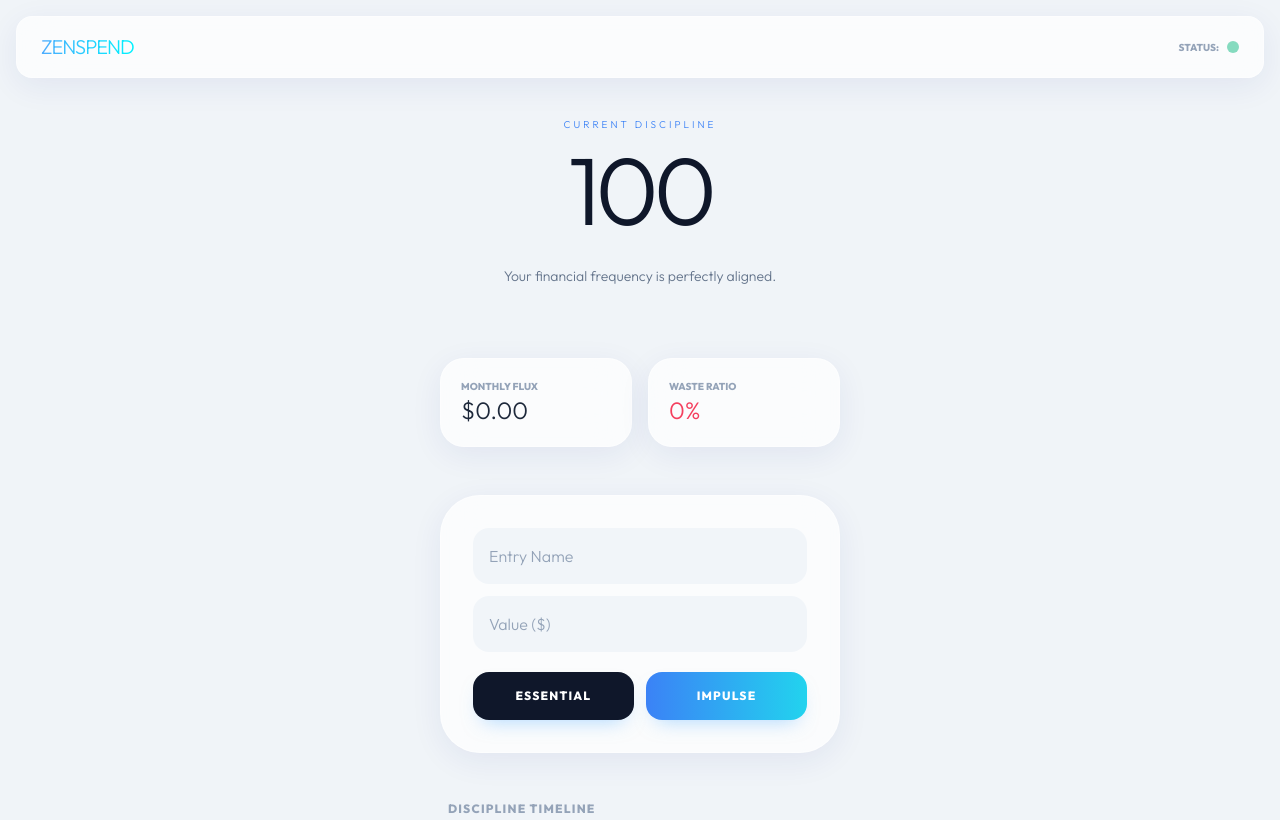
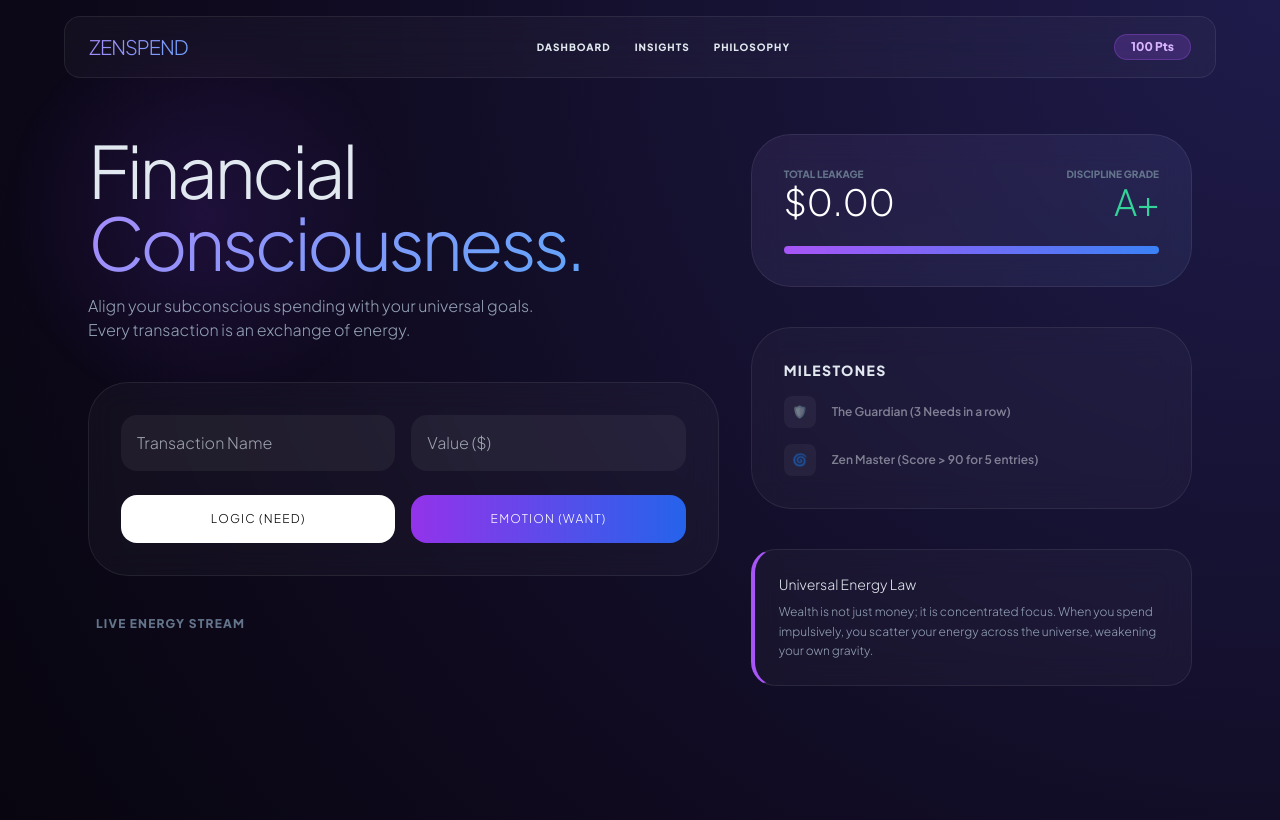
Before and after one commit to KBBrian-dev/The-financial-discipline-, a plain HTML site: page index.html in a window 1280 px wide. Shown: the top 820 px of the page. Drawn offline with nearby package versions, Linux system fonts and the light colour scheme.

Commit message:
Update index.html

```diff
--- a/index.html
+++ b/index.html
@@ -3,172 +3,212 @@
 <head>
     <meta charset="UTF-8">
     <meta name="viewport" content="width=device-width, initial-scale=1.0">
-    <title>ZenSpend | Motion Discovery</title>
+    <title>ZenSpend | Elite Discipline</title>
     <script src="https://cdn.tailwindcss.com"></script>
-    <link href="https://fonts.googleapis.com/css2?family=Outfit:wght@300;600;800&display=swap" rel="stylesheet">
+    <link href="https://fonts.googleapis.com/css2?family=Plus+Jakarta+Sans:wght@300;600;800&display=swap" rel="stylesheet">
     <style>
         :root {
-            --primary: #00f2fe;
-            --secondary: #4facfe;
+            --bg-deep: #0f0a1e;
+            --accent-purple: #7c3aed;
+            --accent-blue: #3b82f6;
         }
         body {
-            background: #f0f4f8;
-            color: #1e293b;
-            font-family: 'Outfit', sans-serif;
-            overflow-x: hidden;
+            background: radial-gradient(circle at top right, #1e1b4b, #0f0a1e, #000000);
+            color: #e2e8f0;
+            font-family: 'Plus Jakarta Sans', sans-serif;
+            min-height: 200vh; /* Ensures plenty of scroll space */
         }
-        .vibrant-glass {
-            background: rgba(255, 255, 255, 0.7);
-            backdrop-filter: blur(20px);
-            border: 1px solid rgba(255, 255, 255, 0.4);
-            box-shadow: 0 8px 32px rgba(31, 38, 135, 0.07);
+        .glass {
+            background: rgba(255, 255, 255, 0.03);
+            backdrop-filter: blur(15px);
+            border: 1px solid rgba(255, 255, 255, 0.08);
+            transition: all 0.4s cubic-bezier(0.175, 0.885, 0.32, 1.275);
         }
-        .reveal {
-            opacity: 0;
-            transform: translateY(30px);
-            transition: all 0.8s ease-out;
+        .glass:hover { transform: translateY(-5px); border-color: rgba(124, 58, 237, 0.5); }
+
+        /* Animation: Scroll Reveal */
+        .reveal { opacity: 0; transform: translateY(40px); transition: all 0.8s ease-out; }
+        .reveal.active { opacity: 1; transform: translateY(0); }
+
+        /* Background Glow Follower (Desktop Feature) */
+        #glow {
+            position: fixed; width: 400px; height: 400px;
+            background: radial-gradient(circle, rgba(124, 58, 237, 0.15) 0%, transparent 70%);
+            border-radius: 50%; pointer-events: none; z-index: -1;
         }
-        .reveal.active {
-            opacity: 1;
-            transform: translateY(0);
+
+        .gradient-text {
+            background: linear-gradient(135deg, #a78bfa 0%, #60a5fa 100%);
+            -webkit-background-clip: text; -webkit-text-fill-color: transparent;
         }
-        .gradient-text {
-            background: linear-gradient(to right, #4facfe 0%, #00f2fe 100%);
-            -webkit-background-clip: text;
-            -webkit-text-fill-color: transparent;
-        }
-        .btn-shadow { box-shadow: 0 10px 20px -10px rgba(79, 172, 254, 0.5); }
     </style>
 </head>
-<body class="pb-20">
+<body>
 
-    <nav class="sticky top-4 z-50 mx-4 vibrant-glass px-6 py-4 rounded-2xl flex justify-between items-center">
-        <h1 class="font-800 text-xl tracking-tighter gradient-text">ZENSPEND</h1>
-        <div class="flex items-center gap-2">
-            <span class="text-[10px] font-bold text-slate-400 uppercase">Status:</span>
-            <div id="status-dot" class="w-3 h-3 rounded-full bg-emerald-500 animate-pulse"></div>
+    <div id="glow"></div>
+
+    <nav class="sticky top-0 z-50 glass m-4 rounded-2xl px-6 py-4 flex justify-between items-center max-w-6xl mx-auto">
+        <h1 class="font-800 text-xl tracking-tighter gradient-text uppercase">ZenSpend <span class="text-white opacity-50 text-xs">v3.0</span></h1>
+        <div class="flex gap-6 text-[10px] font-bold uppercase tracking-widest hidden md:flex">
+            <a href="#" class="hover:text-purple-400">Dashboard</a>
+            <a href="#" class="hover:text-purple-400">Insights</a>
+            <a href="#" class="hover:text-purple-400">Philosophy</a>
         </div>
+        <div id="score-pill" class="bg-purple-500/20 text-purple-300 px-4 py-1 rounded-full text-xs font-bold border border-purple-500/30">100 Pts</div>
     </nav>
 
-    <div class="max-w-md mx-auto p-6 space-y-12">
+    <main class="max-w-6xl mx-auto px-6 grid grid-cols-1 lg:grid-cols-12 gap-8 py-10">
 
-        <section class="text-center py-6 reveal">
-            <span class="text-[10px] font-800 tracking-[0.3em] text-blue-500 uppercase">Current Discipline</span>
-            <h2 id="score-large" class="text-8xl font-800 my-2 text-slate-900 tracking-tighter">100</h2>
-            <div class="w-24 h-1 bg-gradient-to-right from-blue-400 to-cyan-300 mx-auto rounded-full"></div>
-            <p class="mt-4 text-slate-500 text-sm font-medium">Your financial frequency is perfectly aligned.</p>
+        <div class="lg:col-span-7 space-y-10">
+
+            <section class="reveal text-center lg:text-left">
+                <h2 class="text-5xl lg:text-7xl font-800 tracking-tighter mb-4">Financial <br><span class="gradient-text">Consciousness.</span></h2>
+                <p class="text-slate-400 max-w-md">Align your subconscious spending with your universal goals. Every transaction is an exchange of energy.</p>
             </section>
 
-        <section class="grid grid-cols-2 gap-4 reveal">
-            <div class="vibrant-glass p-5 rounded-3xl">
-                <p class="text-[10px] font-bold text-slate-400 uppercase">Monthly Flux</p>
-                <p id="total-val" class="text-2xl font-800 text-slate-800">$0.00</p>
+            <section class="glass p-8 rounded-[2.5rem] reveal">
+                <div class="grid grid-cols-1 md:grid-cols-2 gap-4 mb-6">
+                    <input id="item" type="text" placeholder="Transaction Name" class="bg-white/5 border-none rounded-2xl p-4 outline-none focus:ring-2 focus:ring-purple-500 text-white">
+                    <input id="amount" type="number" placeholder="Value ($)" class="bg-white/5 border-none rounded-2xl p-4 outline-none focus:ring-2 focus:ring-blue-500 text-white">
                 </div>
-            <div class="vibrant-glass p-5 rounded-3xl">
-                <p class="text-[10px] font-bold text-slate-400 uppercase">Waste Ratio</p>
-                <p id="waste-val" class="text-2xl font-800 text-rose-500">0%</p>
+                <div class="flex gap-4">
+                    <button onclick="addLog(true)" class="flex-1 bg-white text-black py-4 rounded-2xl font-800 uppercase tracking-widest text-xs hover:bg-slate-200 transition">Logic (Need)</button>
+                    <button onclick="addLog(false)" class="flex-1 bg-gradient-to-r from-purple-600 to-blue-600 text-white py-4 rounded-2xl font-800 uppercase tracking-widest text-xs hover:opacity-90 transition">Emotion (Want)</button>
                 </div>
             </section>
 
-        <section class="vibrant-glass p-8 rounded-[2.5rem] space-y-5 reveal">
-            <div class="space-y-3">
-                <input id="item" type="text" placeholder="Entry Name" class="w-full bg-slate-100 border-none rounded-2xl p-4 text-slate-800 placeholder:text-slate-400 focus:ring-2 focus:ring-blue-400 outline-none transition-all">
-                <input id="amount" type="number" placeholder="Value ($)" class="w-full bg-slate-100 border-none rounded-2xl p-4 text-slate-800 placeholder:text-slate-400 focus:ring-2 focus:ring-blue-400 outline-none transition-all">
-            </div>
-            <div class="flex gap-3">
-                <button onclick="addEntry(true)" class="flex-1 bg-slate-900 text-white py-4 rounded-2xl font-bold text-xs uppercase tracking-widest active:scale-95 transition btn-shadow">Essential</button>
-                <button onclick="addEntry(false)" class="flex-1 bg-gradient-to-r from-blue-500 to-cyan-400 text-white py-4 rounded-2xl font-bold text-xs uppercase tracking-widest active:scale-95 transition btn-shadow">Impulse</button>
+            <section class="space-y-4 reveal">
+                <h3 class="text-xs font-bold text-slate-500 uppercase tracking-widest px-2">Live Energy Stream</h3>
+                <div id="feed" class="space-y-4">
                     </div>
             </section>
-
-        <section class="space-y-4">
-            <h3 class="text-xs font-bold text-slate-400 uppercase tracking-widest px-2">Discipline Timeline</h3>
-            <div id="history-feed" class="space-y-4">
-                </div>
-        </section>
-
-        <section class="space-y-8 pt-10">
-            <div class="reveal vibrant-glass p-8 rounded-[2rem] bg-gradient-to-br from-blue-50 to-white">
-                <div class="w-10 h-10 bg-blue-100 rounded-xl flex items-center justify-center mb-4">🧬</div>
-                <h4 class="font-800 text-lg text-slate-800">The Prefrontal Cortex</h4>
-                <p class="text-sm text-slate-500 leading-relaxed mt-2">When you hit "Impulse," you're bypassing your logic center. This app forces your brain to re-engage the prefrontal cortex, strengthening your long-term willpower.</p>
         </div>
 
-            <div class="reveal vibrant-glass p-8 rounded-[2rem] bg-gradient-to-br from-purple-50 to-white">
-                <div class="w-10 h-10 bg-purple-100 rounded-xl flex items-center justify-center mb-4">🌌</div>
-                <h4 class="font-800 text-lg text-slate-800">Financial Quantum</h4>
-                <p class="text-sm text-slate-500 leading-relaxed mt-2">Every dollar is potential energy. Expending it on 'wants' is a leak in your system. Discipline is the containment field that allows wealth to accumulate.</p>
+        <aside class="lg:col-span-5 space-y-10 lg:sticky lg:top-28 self-start">
+
+            <div class="glass p-8 rounded-[2.5rem] bg-gradient-to-br from-purple-500/5 to-blue-500/5 reveal">
+                <div class="flex justify-between items-end mb-6">
+                    <div>
+                        <p class="text-[10px] font-bold text-slate-500 uppercase">Total Leakage</p>
+                        <h4 id="total-val" class="text-4xl font-800 text-white">$0.00</h4>
                     </div>
-        </section>
+                    <div class="text-right">
+                        <p class="text-[10px] font-bold text-slate-500 uppercase">Discipline Grade</p>
+                        <h4 id="grade" class="text-4xl font-800 text-emerald-400">A+</h4>
+                    </div>
+                </div>
+                <div class="w-full bg-white/5 h-2 rounded-full overflow-hidden">
+                    <div id="bar" class="bg-gradient-to-r from-purple-500 to-blue-500 h-full w-full transition-all duration-1000"></div>
+                </div>
+            </div>
 
+            <div class="glass p-8 rounded-[2.5rem] reveal">
+                <h4 class="text-sm font-bold uppercase tracking-widest mb-4">Milestones</h4>
+                <div class="space-y-4">
+                    <div class="flex items-center gap-4 opacity-50" id="m1">
+                        <div class="w-8 h-8 rounded-lg bg-white/10 flex items-center justify-center text-xs">🛡️</div>
+                        <p class="text-xs font-semibold">The Guardian (3 Needs in a row)</p>
                     </div>
+                    <div class="flex items-center gap-4 opacity-50" id="m2">
+                        <div class="w-8 h-8 rounded-lg bg-white/10 flex items-center justify-center text-xs">🌀</div>
+                        <p class="text-xs font-semibold">Zen Master (Score > 90 for 5 entries)</p>
+                    </div>
+                </div>
+            </div>
+
+            <div class="reveal space-y-6">
+                <div class="glass p-6 rounded-3xl border-l-4 border-l-purple-500">
+                    <h5 class="font-800 text-sm mb-2">Universal Energy Law</h5>
+                    <p class="text-xs text-slate-400 leading-relaxed">Wealth is not just money; it is concentrated focus. When you spend impulsively, you scatter your energy across the universe, weakening your own gravity.</p>
+                </div>
+            </div>
+        </aside>
+    </main>
 
     <script>
         let score = 100;
         let logs = [];
+        let needsStreak = 0;
 
-        // SCROLL REVEAL LOGIC
+        // Desktop Glow Follower
+        const glow = document.getElementById('glow');
+        window.addEventListener('mousemove', (e) => {
+            glow.style.left = (e.clientX - 200) + 'px';
+            glow.style.top = (e.clientY - 200) + 'px';
+        });
+
+        // Scroll Reveal Logic
         const observer = new IntersectionObserver((entries) => {
-            entries.forEach(entry => {
-                if (entry.isIntersecting) entry.target.classList.add('active');
-            });
+            entries.forEach(entry => { if (entry.isIntersecting) entry.target.classList.add('active'); });
         }, { threshold: 0.1 });
 
-        function applyObserver() {
+        function init() {
             document.querySelectorAll('.reveal').forEach(el => observer.observe(el));
+            updateUI();
         }
 
-        function addEntry(isNeed) {
+        function addLog(isNeed) {
             const item = document.getElementById('item').value;
             const amount = parseFloat(document.getElementById('amount').value);
-            if(!item || !amount) return;
+            if(!item || isNaN(amount)) return;
 
-            if(!isNeed) score = Math.max(0, score - Math.floor(amount/2));
-            else score = Math.min(100, score + 3);
+            if(isNeed) {
+                score = Math.min(100, score + 4);
+                needsStreak++;
+            } else {
+                score = Math.max(0, score - Math.floor(amount/3));
+                needsStreak = 0;
+            }
 
             logs.push({item, amount, isNeed, time: new Date().toLocaleTimeString([], {hour:'2-digit', minute:'2-digit'})});
-
             document.getElementById('item').value = '';
             document.getElementById('amount').value = '';
             updateUI();
         }
 
         function updateUI() {
-            document.getElementById('score-large').innerText = score;
-            const feed = document.getElementById('history-feed');
+            document.getElementById('score-pill').innerText = `${score} Pts`;
+            document.getElementById('bar').style.width = score + "%";
+
+            // Update Grade
+            const gradeEl = document.getElementById('grade');
+            if(score > 90) gradeEl.innerText = "A+";
+            else if(score > 70) gradeEl.innerText = "B";
+            else gradeEl.innerText = "D";
+
+            // Milestone Checks
+            if(needsStreak >= 3) document.getElementById('m1').classList.remove('opacity-50');
+            if(score >= 90 && logs.length >= 5) document.getElementById('m2').classList.remove('opacity-50');
+
+            const feed = document.getElementById('feed');
             feed.innerHTML = '';
+            let total = 0;
 
-            let total = 0, wants = 0;
             logs.forEach(log => {
                 total += log.amount;
-                if(!log.isNeed) wants += log.amount;
-
                 const card = document.createElement('div');
-                card.className = "vibrant-glass p-5 rounded-3xl flex justify-between items-center reveal active";
+                card.className = "glass p-6 rounded-3xl flex justify-between items-center border-r-4 " + (log.isNeed ? 'border-r-blue-500' : 'border-r-purple-500');
                 card.innerHTML = `
+                    <div class="flex items-center gap-4">
+                        <div class="p-3 bg-white/5 rounded-2xl text-xl">${log.isNeed ? '💎' : '🔥'}</div>
                         <div>
-                        <p class="font-bold text-slate-800">${log.item}</p>
-                        <p class="text-[10px] font-bold ${log.isNeed ? 'text-blue-500' : 'text-rose-400'} uppercase">${log.isNeed ? 'Logic' : 'Emotion'}</p>
+                            <p class="font-800 text-sm tracking-tight">${log.item}</p>
+                            <p class="text-[9px] font-bold text-slate-500 uppercase">${log.isNeed ? 'Productive Asset' : 'Energy Leak'}</p>
+                        </div>
                     </div>
                     <div class="text-right">
-                        <p class="font-800 text-lg">$${log.amount}</p>
-                        <p class="text-[9px] text-slate-400">${log.time}</p>
+                        <p class="text-xl font-800">$${log.amount}</p>
+                        <p class="text-[9px] text-slate-500">${log.time}</p>
                     </div>
                 `;
                 feed.prepend(card);
             });
 
             document.getElementById('total-val').innerText = `$${total.toFixed(2)}`;
-            const wastePercent = total > 0 ? ((wants / total) * 100).toFixed(0) : 0;
-            document.getElementById('waste-val').innerText = `${wastePercent}%`;
-
-            applyObserver();
+            init(); // Re-apply scroll observer to new elements
         }
 
-        window.onload = () => {
-            updateUI();
-            applyObserver();
-        };
+        window.onload = init;
     </script>
 </body>
 </html>
```
Lines whose indentation alone changed are shown as unchanged.
